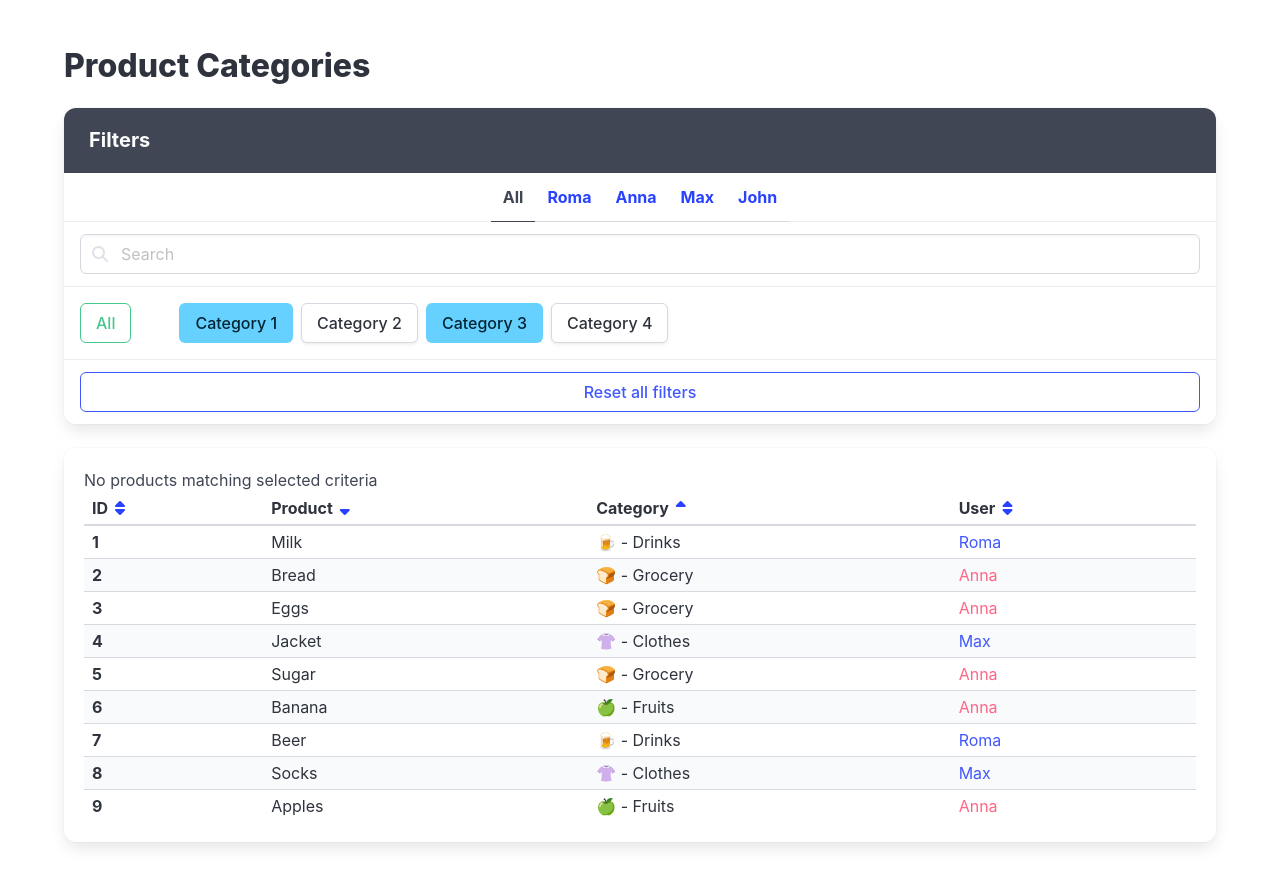
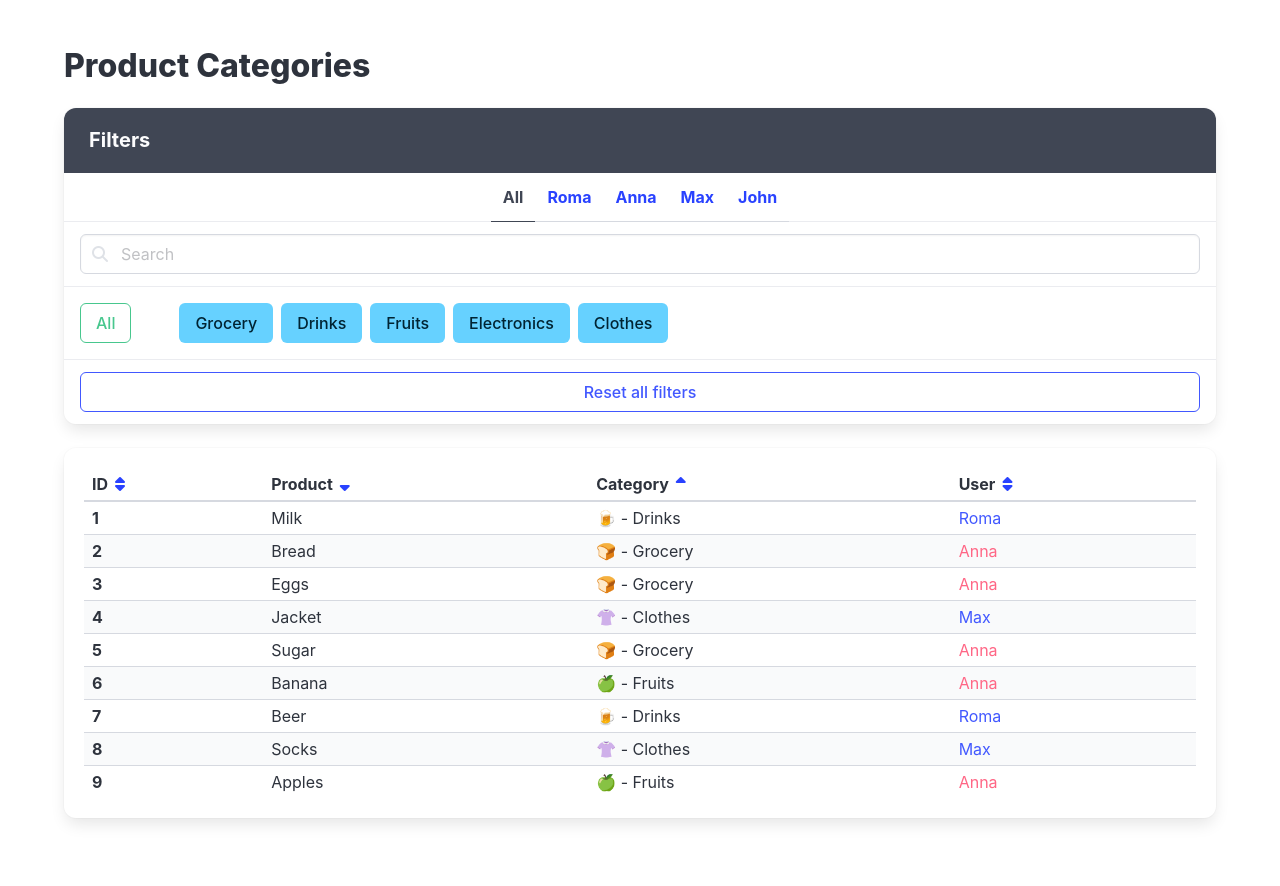
Before and after one commit to Julia-Hertseva/react-practice, a React (Vite) app: page / in a window 1280 px wide. Shown: the top 886 px of the page. Built offline with nearby package versions, Linux system fonts and the light colour scheme.

Commit message:
add solution task-4

```diff
--- a/src/App.jsx
+++ b/src/App.jsx
@@ -132,28 +132,16 @@ export const App = () => {
                 All
               </a>
 
+              {categoriesFromServer.map(category => (
                 <a
                   data-cy="Category"
                   className="button mr-2 my-1 is-info"
                   href="#/"
+                  key={category.id}
                 >
-                Category 1
+                  {category.title}
                 </a>
-
-              <a data-cy="Category" className="button mr-2 my-1" href="#/">
-                Category 2
-              </a>
-
-              <a
-                data-cy="Category"
-                className="button mr-2 my-1 is-info"
-                href="#/"
-              >
-                Category 3
-              </a>
-              <a data-cy="Category" className="button mr-2 my-1" href="#/">
-                Category 4
-              </a>
+              ))}
             </div>
 
             <div className="panel-block">
@@ -173,10 +161,11 @@ export const App = () => {
         </div>
 
         <div className="box table-container">
+          {searchFilteredProducts.length === 0 ? (
             <p data-cy="NoMatchingMessage">
               No products matching selected criteria
             </p>
-
+          ) : (
             <table
               data-cy="ProductTable"
               className="table is-striped is-narrow is-fullwidth"
@@ -255,6 +244,7 @@ export const App = () => {
                 ))}
               </tbody>
             </table>
+          )}
         </div>
       </div>
     </div>
```
Lines whose indentation alone changed are shown as unchanged.
